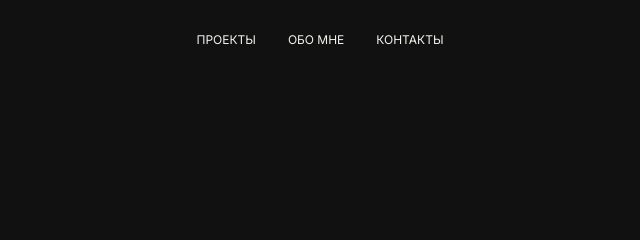
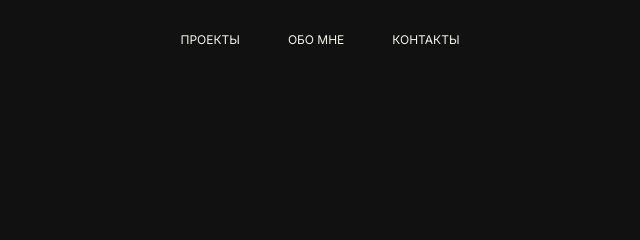
Before and after one commit to 420fazer/portfolio, a plain HTML site: page index.html in a window 1280 px wide. Shown: the top 240 px of the page, 320-960 px from the left. Drawn offline with Linux system fonts and the light colour scheme.

Commit message:
Fade in desktop navigation with header and widen link spacing

```diff
--- a/style.css
+++ b/style.css
@@ -295,7 +295,7 @@ footer { display: flex; flex-wrap: wrap; justify-content: space-between; gap: va
 @media (min-width: 768px) {
   header { display: grid; top: 0; }
   .header-top, header nav { grid-area: 1 / 1; }
-  header nav { justify-self: center; gap: var(--space-8); }
+  header nav { justify-self: center; gap: var(--space-12); }
   .header-top > * { transition: opacity 240ms ease, visibility 0s; }
   header.is-scrolled .header-top > * {
     opacity: 0;
@@ -318,9 +318,12 @@ header .header-top { border-bottom-color: transparent; }
 
 /* Stagger the first screen in reading order, without shifting its layout. */
 @media (prefers-reduced-motion: no-preference) {
-  .header-top, .hero > :not(.hero-scroll), .hero-scroll > span, .case-hero > *,
+  header nav, .header-top, .hero > :not(.hero-scroll), .hero-scroll > span, .case-hero > *,
   .case-visual:not(.scroll-reveal) {
     animation: page-entry 1200ms ease-in-out var(--entry-delay, 0ms) backwards;
+  }
+  @media (width < 768px) {
+    header nav { animation: none; }
   }
   .intro-label, .case-kicker { --entry-delay: 100ms; }
   .hero h1, .case-hero h1 { --entry-delay: 200ms; }
```
